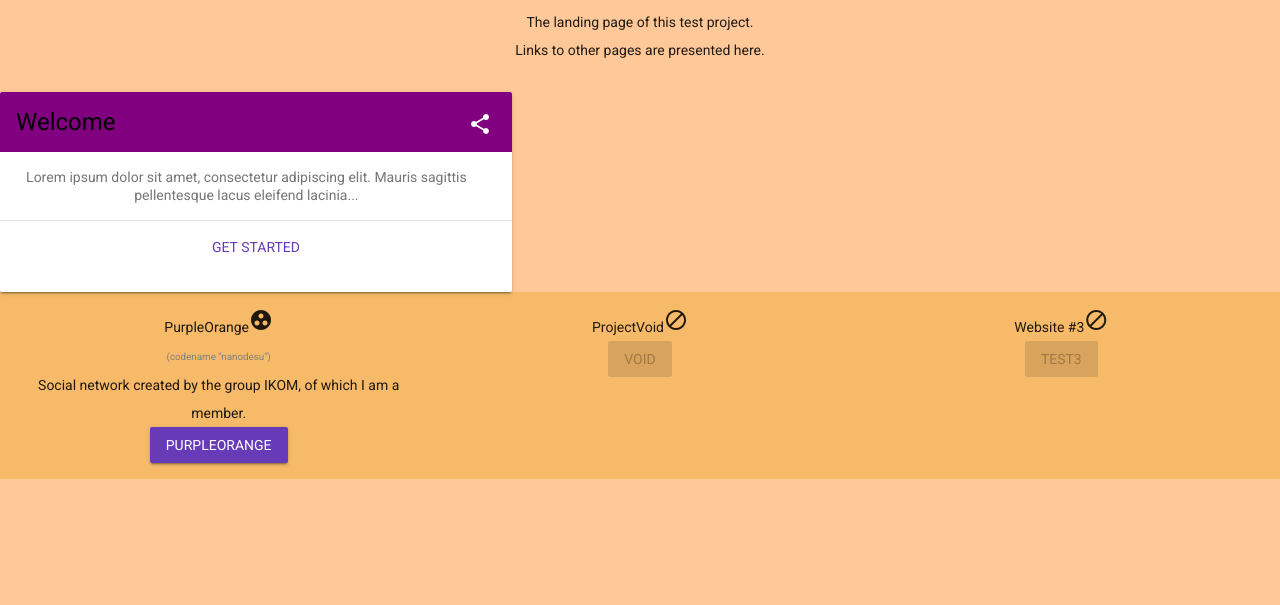
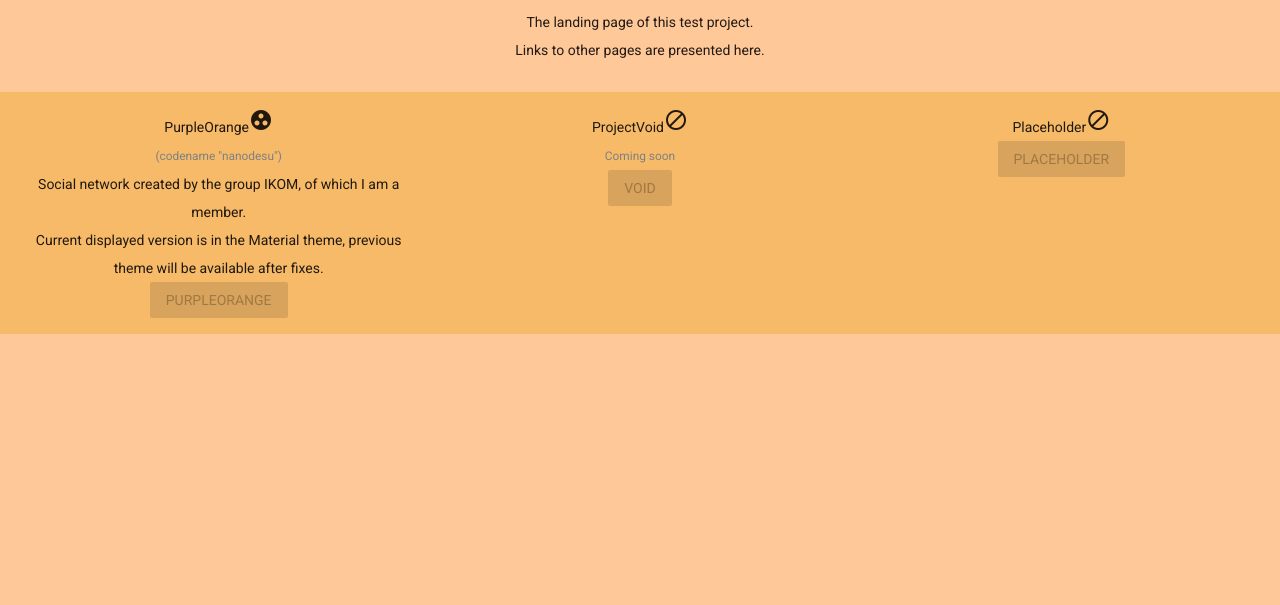
Before and after one commit to RadioactiveGhost/radioactiveghost.github.io, a plain HTML site: page index.html in a window 1280 px wide. Shown: the part 195-800 px from the top of the page. Drawn offline with nearby package versions, Linux system fonts and the light colour scheme.

Commit message:
General updates
Updated PurpleOrange description, and disabled button until it is
working online;
Fixed some theme inconsistencies

```diff
--- a/css/style.css
+++ b/css/style.css
@@ -27,7 +27,7 @@ body {
 
 #codename {
   color: gray;
-  font-size: 70%;
+  font-size: 85%;
 }
 
 .demo-card-wide.mdl-card {
@@ -42,3 +42,8 @@ body {
 .demo-card-wide > .mdl-card__menu {
   color: #fff;
 }
+.material_menu .mdl-layout__drawer-button {
+  /* This background is dark, so we set text to white. Use 87% black instead if
+     your background is light. */
+  color: rgb(236, 106, 0);
+}
--- a/index.html
+++ b/index.html
@@ -12,11 +12,11 @@
   </head>
   <body>
 
-    <div class="mdl-layout mdl-js-layout">
+    <div class="mdl-layout mdl-js-layout material_menu">
       <header class="mdl-layout__header">
         <div class="mdl-layout-icon"></div>
         <div class="mdl-layout__header-row">
-          <span class="mdl-layout__title">Central Hub</span>
+          <span class="mdl-layout__title mdl-button--accent">Central Hub</span>
           <div class="mdl-layout-spacer"></div>
 
           <nav class="mdl-navigation">
@@ -41,40 +41,23 @@
           The landing page of this test project.<br>
           Links to other pages are presented here.<br><br>
 
-          <div class="demo-card-wide mdl-card mdl-shadow--2dp">
-            <div class="mdl-card__title">
-              <h2 class="mdl-card__title-text">Welcome</h2>
-            </div>
-            <div class="mdl-card__supporting-text">
-              Lorem ipsum dolor sit amet, consectetur adipiscing elit.
-              Mauris sagittis pellentesque lacus eleifend lacinia...
-            </div>
-            <div class="mdl-card__actions mdl-card--border">
-              <a class="mdl-button mdl-button--colored mdl-js-button mdl-js-ripple-effect">
-                Get Started
-              </a>
-            </div>
-            <div class="mdl-card__menu">
-              <button class="mdl-button mdl-button--icon mdl-js-button mdl-js-ripple-effect">
-                <i class="material-icons">share</i>
-              </button>
-            </div>
-          </div>
 
           <div class="mdl-grid gridback">
             <div class="mdl-cell mdl-cell--4-col">
               PurpleOrange<i class="material-icons">group_work</i><br>
               <span id="codename">(codename "nanodesu")</span><br>
               Social network created by the group IKOM, of which I am a member.<br>
-              <button  class="mdl-button mdl-js-button mdl-button--raised mdl-js-ripple-effect mdl-button--colored">PurpleOrange</button><br>
+              Current displayed version is in the Material theme, previous theme will be available after fixes.<br>
+              <a href="https://sitename.000webhostapp.com/"><button  class="mdl-button mdl-js-button mdl-button--raised mdl-js-ripple-effect mdl-button--colored" disabled>PurpleOrange</button></a><br>
             </div>
             <div class="mdl-cell mdl-cell--4-col">
               ProjectVoid<i class="material-icons">block</i><br>
+              <span id="codename">Coming soon</span><br>
               <button  class="mdl-button mdl-js-button mdl-button--raised mdl-js-ripple-effect mdl-button--colored" disabled>Void</button><br>
             </div>
             <div class="mdl-cell mdl-cell--4-col">
-              Website #3<i class="material-icons">block</i><br>
-              <button  class="mdl-button mdl-js-button mdl-button--raised mdl-js-ripple-effect mdl-button--colored" disabled>Test3</button><br>
+              Placeholder<i class="material-icons">block</i><br>
+              <button  class="mdl-button mdl-js-button mdl-button--raised mdl-js-ripple-effect mdl-button--colored" disabled>Placeholder</button><br>
             </div>
 
           </div>
```
Also changed, not shown: about.html (+2 -2 lines), contacts.html (+2 -2 lines).
